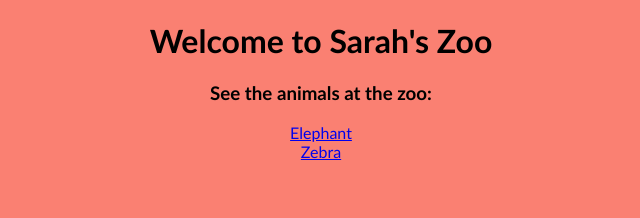
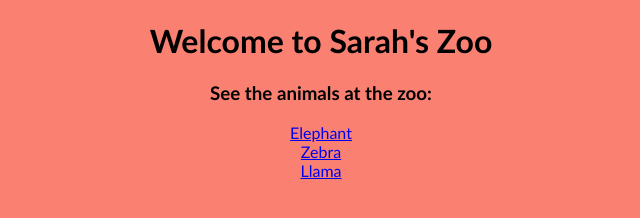
Before and after one commit to sarah-sookoo/sarah-sookoo.github.io, a plain HTML site: page index.html in a window 1280 px wide. Shown: the full height of the page, 319-959 px from the left. Drawn offline with Linux system fonts and the light colour scheme.

Commit message:
added llama link to homepage

```diff
--- a/index.html
+++ b/index.html
@@ -11,6 +11,8 @@
       <a href="elephant.html">Elephant</a>
       <br>
       <a href="zebra.html">Zebra</a>
+      <br>
+      <a href="llama.html">Llama</a>
     </div>
   </body>
 </html>
```
